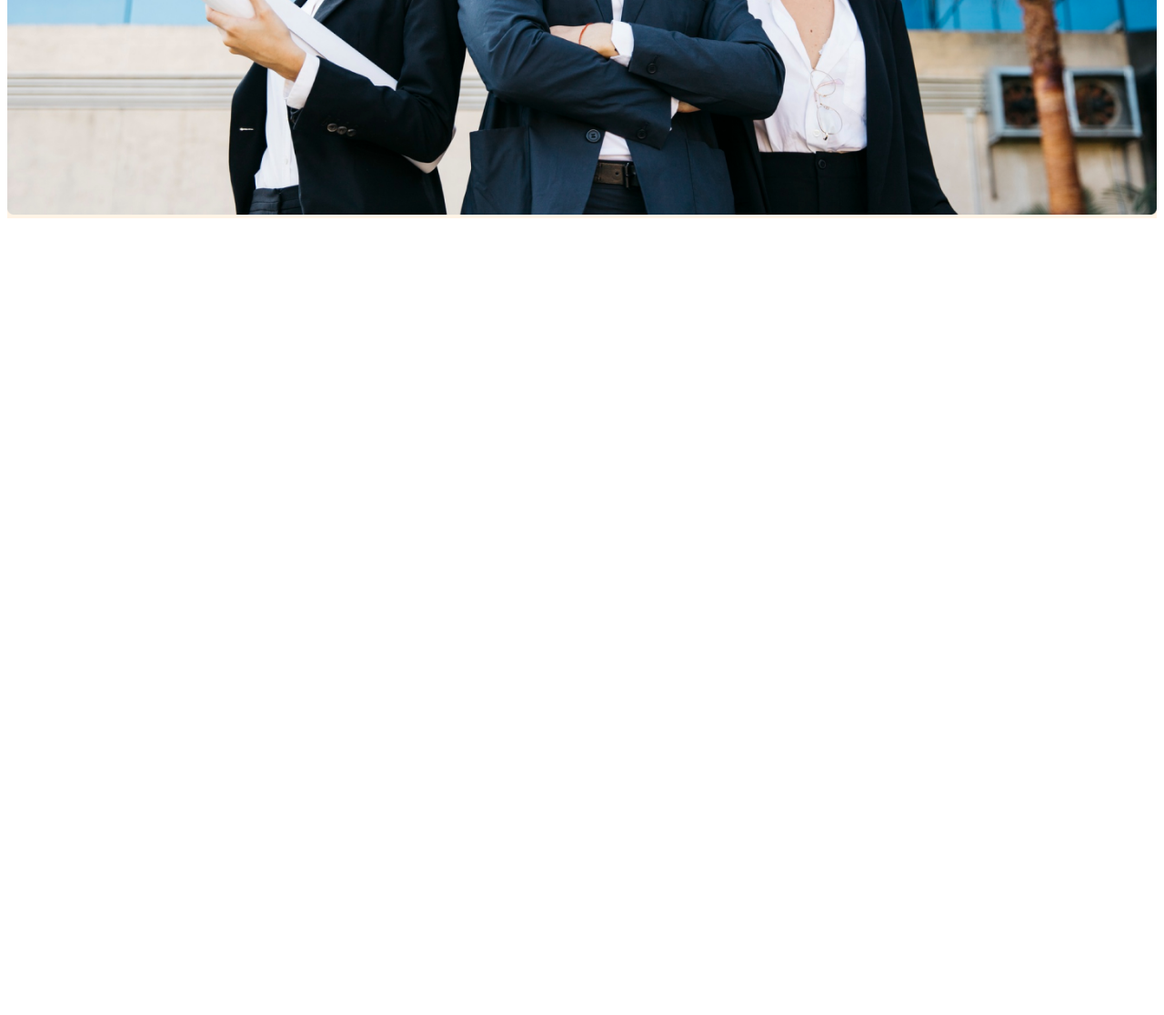
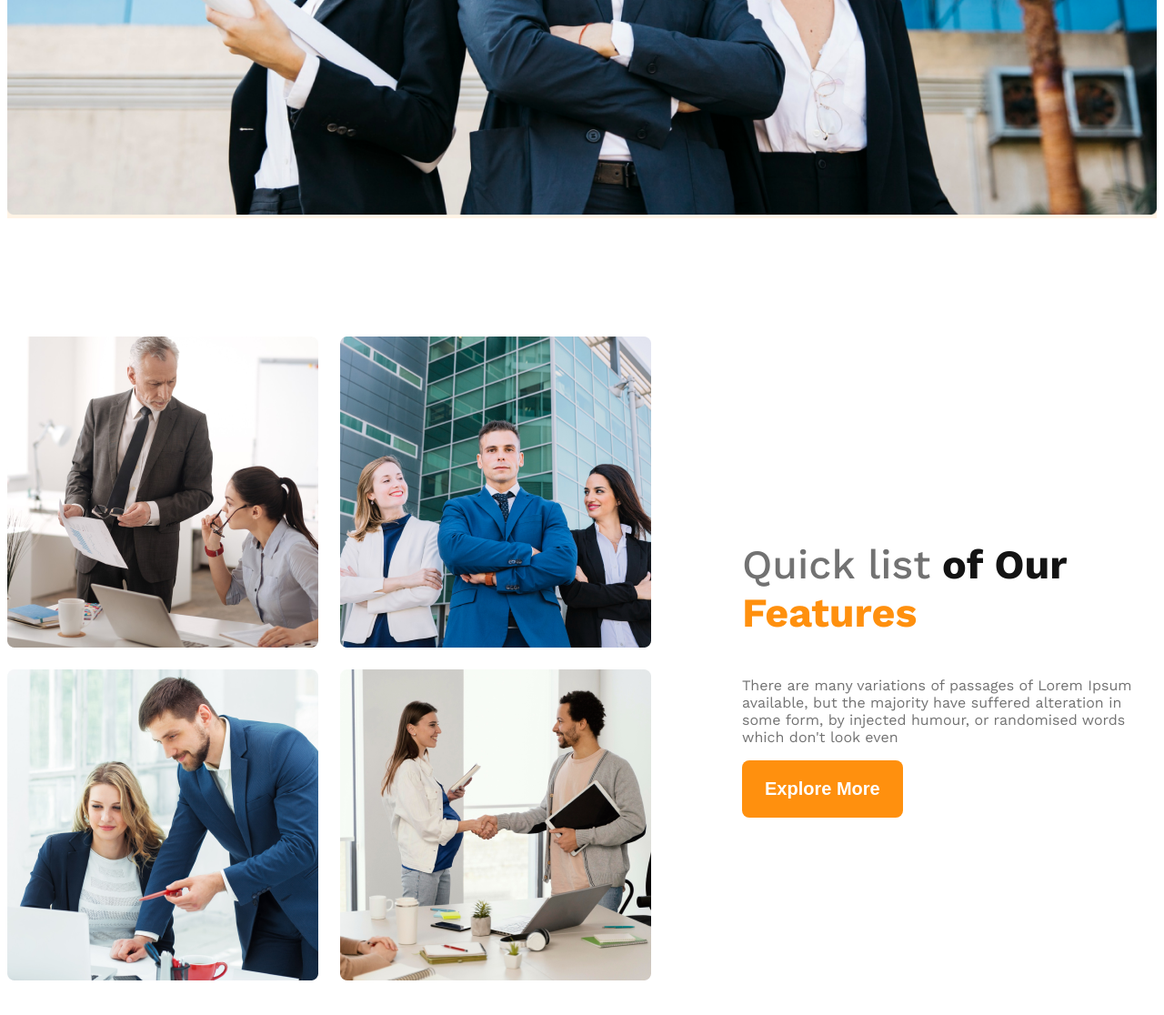
Before and after one commit to afrinaswarna/g3-architect-website, a plain HTML site: page index.html in a window 1280 px wide. Shown: the part 925-2041 px from the top of the page at 91% size. Before the commit the page ends 1173 px from the top, so only its background shows below. Drawn offline with nearby package versions, Linux system fonts and the light colour scheme.

Commit message:
added teams and feature section

```diff
--- a/index.html
+++ b/index.html
@@ -29,7 +29,23 @@
 
         </div>
     </header>
-    <main></main>
+    <main>
+        <section class="teams display-flex">
+            <div class="team-img-container">
+                <img src="./images/team1.png" alt="tow architect discussing something">
+                <img src="./images/team2.png" alt="three architects standing">
+                <img src="./images/team3.png" alt="two working on laptop">
+                <img src="./images/team4.png" alt="two shaking hands">
+
+            </div>
+            <div class="team-feature">
+                <h3 class="feature-title"><span id="quick-list">Quick list</span> of Our <br><span id="feature">Features</span></h3>
+                <p class="feature-description text-light-gray">There are many variations of passages of Lorem Ipsum available, but the majority have suffered alteration in some form, by injected humour, or randomised words which don't look even</p>
+                <button class="btn-primary">Explore More</button>
+            </div>
+
+        </section>
+    </main>
     <footer></footer>
 </body>
 </html>
--- a/styles/architect.css
+++ b/styles/architect.css
@@ -32,6 +32,14 @@
     padding: 20px 25px;
     border: none;
     border-radius: 8px;
+}
+main{
+    max-width: 1440px;
+    margin: 0 auto;
+}
+main > section{
+    margin-top: 130px;
+    margin-bottom: 130px;
 }
 /* nav related styles */
 
@@ -73,9 +81,53 @@ font-weight: 500;
 .banner-img{
     width: 100%;
 }
+
+
+/* teams and feature related styles */
+.teams{
+    align-items: center;
+}
+
+.team-img-container{
+    display: grid;
+    grid-template-columns: repeat(2,1fr);
+    gap: 24px;
+}
+.team-feature{
+    margin-left: 100px;
+    max-height: 530px;
+}
+.feature-title{
+    font-weight: 700;
+    font-size: 2.8rem;
+    color: #131313;
+}
+#quick-list{
+color:#727272;
+font-weight: 500;
+}
+#feature{
+    color: #FF900E;
+
+}
 /* responsive media query */
 @media screen and (max-width:576px){
-    .navbar, .nav-items{
+    .navbar, .nav-items , .teams{
         flex-direction: column;
     }
+    .team-img-container{
+        grid-template-columns: repeat(1,1fr);
+    }
+    .team-feature{
+        margin-left: 20px;
+    }
 }
+@media screen and (min-width:576px) and (max-width:992px)
+{
+    .teams{
+        flex-direction: column;
+    }
+    .teams-feature{
+        margin: 50px auto;
+    }
+}
```
